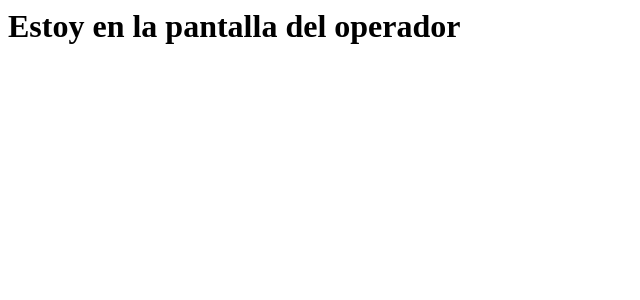
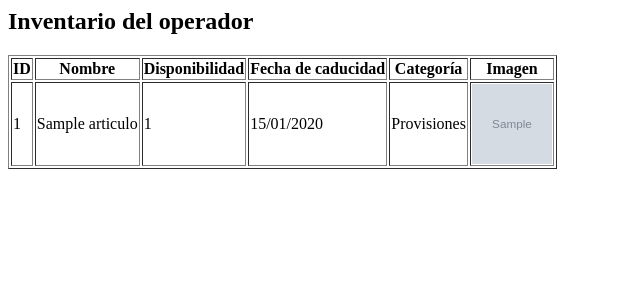
Before and after one commit to erickwari/inventario-naviero, a Django app: page /operador/ in a window 1280 px wide. Shown: the top 300 px of the page, without its empty margins (0-640 px from the left). Run offline with Django 5.2, Linux system fonts and the light colour scheme; tables that the repository leaves empty hold one stand-in row (values such as "Sample post"); grey boxes marked "Sample" are stand-in pictures.

Commit message:
Vista operador con tabla completa y miniaturas de imágenes

```diff
--- a/config/settings.py
+++ b/config/settings.py
@@ -127,3 +127,7 @@ STATIC_URL = 'static/'
 # https://docs.djangoproject.com/en/5.2/ref/settings/#default-auto-field
 
 DEFAULT_AUTO_FIELD = 'django.db.models.BigAutoField'
+
+# esto se añadió para mostrar las imágenes en las tablas
+MEDIA_URL = '/media/'
+MEDIA_ROOT = BASE_DIR / 'media'
--- a/config/urls.py
+++ b/config/urls.py
@@ -16,8 +16,13 @@ Including another URLconf
 """
 from django.contrib import admin
 from django.urls import path, include
+from django.conf import settings
+from django.conf.urls.static import static
 
 urlpatterns = [
     path('admin/', admin.site.urls),
     path('', include('sistema.urls')),  # esta línea conecta la app
 ]
+
+if settings.DEBUG:
+    urlpatterns += static(settings.MEDIA_URL, document_root=settings.MEDIA_ROOT)
--- a/sistema/templates/inventario_operador.html
+++ b/sistema/templates/inventario_operador.html
@@ -1 +1,40 @@
-<h1>Estoy en la pantalla del operador</h1>
+<h2>Inventario del operador</h2>
+
+<table border="1">
+    <thead>
+        <tr>
+            <th>ID</th>
+            <th>Nombre</th>
+            <th>Disponibilidad</th>
+            <th>Fecha de caducidad</th>
+            <th>Categoría</th>
+            <th>Imagen</th>
+        </tr>
+    </thead>
+    <tbody>
+        {% for articulo in articulos %}
+            <tr>
+                <td>{{ articulo.id_articulo }}</td>
+                <td>{{ articulo.nombre }}</td>
+                <td>{{ articulo.cantidad }}</td>
+                <td>
+                    {% if articulo.fecha_caducidad %}
+                        {{ articulo.fecha_caducidad|date:"d/m/Y" }}
+                    {% else %}
+                        No aplica
+                    {% endif %}
+                </td>
+                <td>{{ articulo.get_categoria_display }}</td>
+                <td>
+                    {% if articulo.imagen %}
+                        <img src="{{ articulo.imagen.url }}" width="80" height="80" alt="Imagen del artículo">
+                    {% else %}
+                        Sin imagen
+                    {% endif %}
+                </td>
+            </tr>
+        {% empty %}
+            <tr><td colspan="6">No hay artículos disponibles.</td></tr>
+        {% endfor %}
+    </tbody>
+</table>
--- a/sistema/views.py
+++ b/sistema/views.py
@@ -1,4 +1,5 @@
 from django.shortcuts import render
+from .models import Articulo
 
 # Create your views here.
 
@@ -7,7 +8,8 @@ def login_view(request):
     # Lógica: validar usuario y contraseña, redirigir según rol
 
 def inventario_operador(request):
-    return render(request, 'inventario_operador.html')
+    articulos = Articulo.objects.all()
+    return render(request, 'inventario_operador.html', {'articulos': articulos})
     # Lógica: mostrar tabla del inventario + botón “extraer artículo”
 
 def panel_admin(request):
```
Also changed, not shown: media/articulos/bujía.png (renamed from articulos/bujía.png), media/articulos/cable_marítimo.jpg (renamed from articulos/cable_marítimo.jpg), media/articulos/cuerdas.jpg (renamed from articulos/cuerdas.jpg), media/articulos/extintor.jpg (renamed from articulos/extintor.jpg), media/articulos/filtro_de_aceite.jpg (renamed from articulos/filtro_de_aceite.jpg), media/articulos/frijoles_enlatados.jpg (renamed from articulos/frijoles_enlatados.jpg), media/articulos/harina.jpg (renamed from articulos/harina.jpg), media/articulos/jabón_líquido.jpg (renamed from articulos/jabón_líquido.jpg), media/articulos/toallas.jpg (renamed from articulos/toallas.jpg), media/servicios/limpieza.jpg (renamed from servicios/limpieza.jpg), media/servicios/mantenimiento.jpg (renamed from servicios/mantenimiento.jpg), media/servicios/suministro.jpg (renamed from servicios/suministro.jpg), media/servicios/verificacion.jpg (renamed from servicios/verificacion.jpg).
